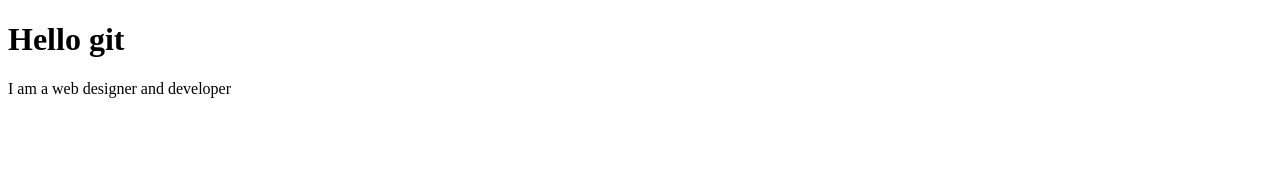
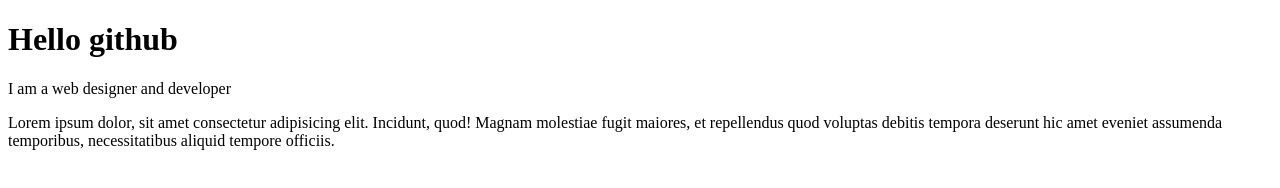
Before and after one commit to KhaledShourov/my-first-website, a plain HTML site: page index.html in a window 1280 px wide. Drawn offline with Linux system fonts and the light colour scheme.

Commit message:
big para

```diff
--- a/index.html
+++ b/index.html
@@ -6,7 +6,8 @@
     <title>Git</title>
 </head>
 <body>
-   <H1>Hello git</H1>
+   <H1>Hello github</H1>
     <p>I am a web designer and developer</p>
+    <p>Lorem ipsum dolor, sit amet consectetur adipisicing elit. Incidunt, quod! Magnam molestiae fugit maiores, et repellendus quod voluptas debitis tempora deserunt hic amet eveniet assumenda temporibus, necessitatibus aliquid tempore officiis.</p>
 </body>
 </html>
```
